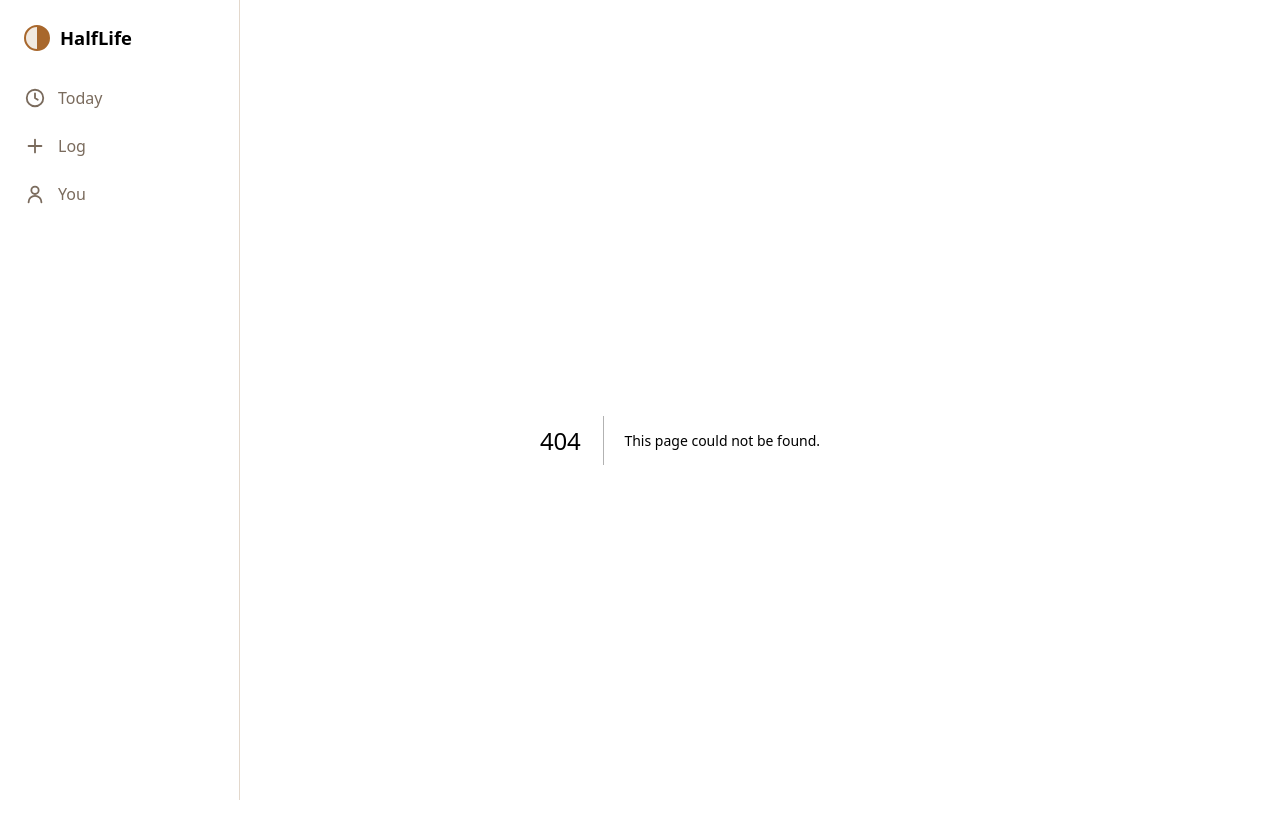
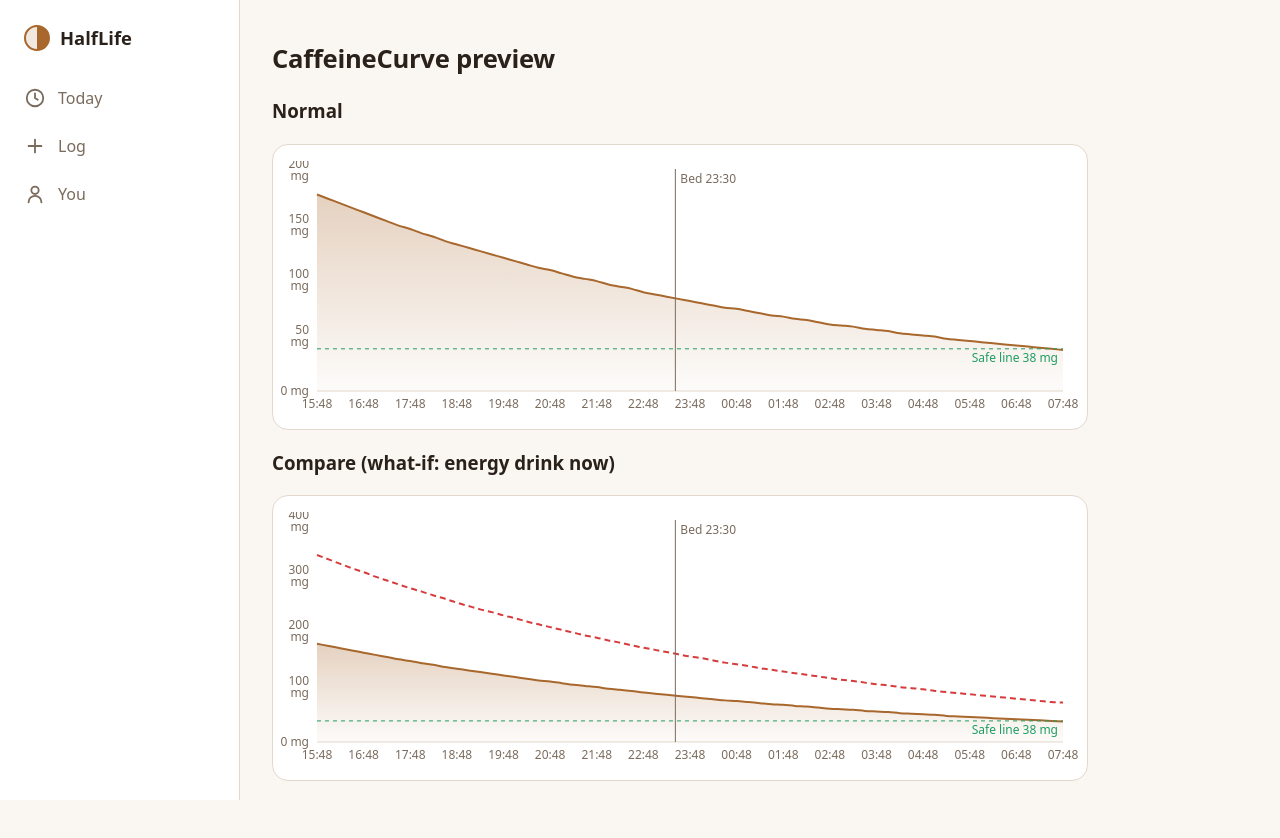
Before and after one commit to n-ershova/decaffeinate, a Next.js app in the folder frontend/: page /dev/CaffeineCurve in a window 1280 px wide. Before the commit this address had no page. Shown: the top 838 px of the page. Built offline with nearby package versions, Linux system fonts and the light colour scheme.

Commit message:
F3: CaffeineCurve chart with bedtime, safe line and compare overlay
Co-Authored-By: Claude Sonnet 5.5 <noreply@anthropic.com>

```diff
--- /dev/null
+++ b/frontend/app/dev/CaffeineCurve/page.tsx
@@ -0,0 +1,18 @@
+"use client";
+
+import CaffeineCurve from "@/components/CaffeineCurve";
+import { fixtureState, fixtureWhatIf } from "@/lib/fixtures";
+
+export default function Preview() {
+  const s = fixtureState();
+  const w = fixtureWhatIf("energy_drink_500", 160);
+  return (
+    <>
+      <h1>CaffeineCurve preview</h1>
+      <h3>Normal</h3>
+      <CaffeineCurve curve={s.curve} bedtime={s.bedtime} safeLineMg={s.safe_line_mg} />
+      <h3>Compare (what-if: energy drink now)</h3>
+      <CaffeineCurve curve={s.curve} bedtime={s.bedtime} safeLineMg={s.safe_line_mg} compareCurve={w.curve} />
+    </>
+  );
+}
--- /dev/null
+++ b/frontend/components/CaffeineCurve.tsx
@@ -0,0 +1,87 @@
+"use client";
+
+import {
+  Area, ComposedChart, Line, ReferenceLine, ResponsiveContainer, Tooltip, XAxis, YAxis,
+} from "recharts";
+import type { CurvePoint } from "@/lib/types";
+
+interface Props {
+  curve: CurvePoint[];
+  bedtime: string; // "HH:MM"
+  safeLineMg: number;
+  compareCurve?: CurvePoint[];
+}
+
+const fmtTime = (ms: number) =>
+  new Date(ms).toLocaleTimeString([], { hour: "2-digit", minute: "2-digit", hour12: false });
+
+/** First occurrence of "HH:MM" local time within [from, to], else null. */
+function bedtimeMs(bedtime: string, from: number, to: number): number | null {
+  const [h, m] = bedtime.split(":").map(Number);
+  const d = new Date(from);
+  d.setHours(h, m, 0, 0);
+  if (d.getTime() < from) d.setDate(d.getDate() + 1);
+  return d.getTime() <= to ? d.getTime() : null;
+}
+
+export default function CaffeineCurve({ curve, bedtime, safeLineMg, compareCurve }: Props) {
+  if (curve.length === 0) return <div className="card">No curve yet.</div>;
+
+  const compare = new Map(compareCurve?.map((p) => [new Date(p.t).getTime(), p.mg]));
+  const data = curve.map((p) => {
+    const t = new Date(p.t).getTime();
+    return { t, mg: p.mg, compare: compare.get(t) };
+  });
+  const start = data[0].t;
+  const end = data[data.length - 1].t;
+  const bed = bedtimeMs(bedtime, start, end);
+  const peak = Math.max(...data.map((d) => Math.max(d.mg, d.compare ?? 0)), safeLineMg);
+
+  return (
+    <div className="card" style={{ padding: "16px 8px 8px 0" }}>
+      <div style={{ width: "100%", height: 260 }}>
+        <ResponsiveContainer>
+          <ComposedChart data={data} margin={{ top: 8, right: 16, bottom: 0, left: 0 }}>
+            <defs>
+              <linearGradient id="mgFill" x1="0" y1="0" x2="0" y2="1">
+                <stop offset="0%" stopColor="var(--accent)" stopOpacity={0.5} />
+                <stop offset="100%" stopColor="var(--accent)" stopOpacity={0.04} />
+              </linearGradient>
+            </defs>
+            <XAxis
+              dataKey="t" type="number" scale="time" domain={[start, end]}
+              tickFormatter={fmtTime} tickCount={6}
+              stroke="var(--muted)" tick={{ fontSize: 12 }} axisLine={{ stroke: "var(--border)" }} tickLine={false}
+            />
+            <YAxis
+              domain={[0, Math.ceil((peak * 1.1) / 50) * 50]} width={44} unit=" mg"
+              stroke="var(--muted)" tick={{ fontSize: 12 }} axisLine={false} tickLine={false}
+            />
+            <Tooltip
+              labelFormatter={(v) => fmtTime(Number(v))}
+              formatter={(v, name) => [`${Math.round(Number(v))} mg`, name === "compare" ? "If you have it" : "Now"]}
+              contentStyle={{ background: "var(--surface-2)", border: "1px solid var(--border)", borderRadius: 12, color: "var(--text)" }}
+            />
+            <Area type="monotone" dataKey="mg" name="mg" stroke="var(--accent)" strokeWidth={2} fill="url(#mgFill)" isAnimationActive={false} />
+            {compareCurve && (
+              <Line
+                type="monotone" dataKey="compare" name="compare" stroke="var(--red)" strokeWidth={2}
+                strokeDasharray="6 4" dot={false} isAnimationActive={false}
+              />
+            )}
+            <ReferenceLine
+              y={safeLineMg} stroke="var(--green)" strokeDasharray="4 4"
+              label={{ value: `Safe line ${Math.round(safeLineMg)} mg`, fill: "var(--green)", fontSize: 12, position: "insideTopRight" }}
+            />
+            {bed !== null && (
+              <ReferenceLine
+                x={bed} stroke="var(--muted)"
+                label={{ value: `Bed ${bedtime}`, fill: "var(--muted)", fontSize: 12, position: "insideTopLeft" }}
+              />
+            )}
+          </ComposedChart>
+        </ResponsiveContainer>
+      </div>
+    </div>
+  );
+}
```
Also changed, not shown: frontend/package.json (+16 -3 lines), 1 other file (tests, documents, lock files or other folders).
